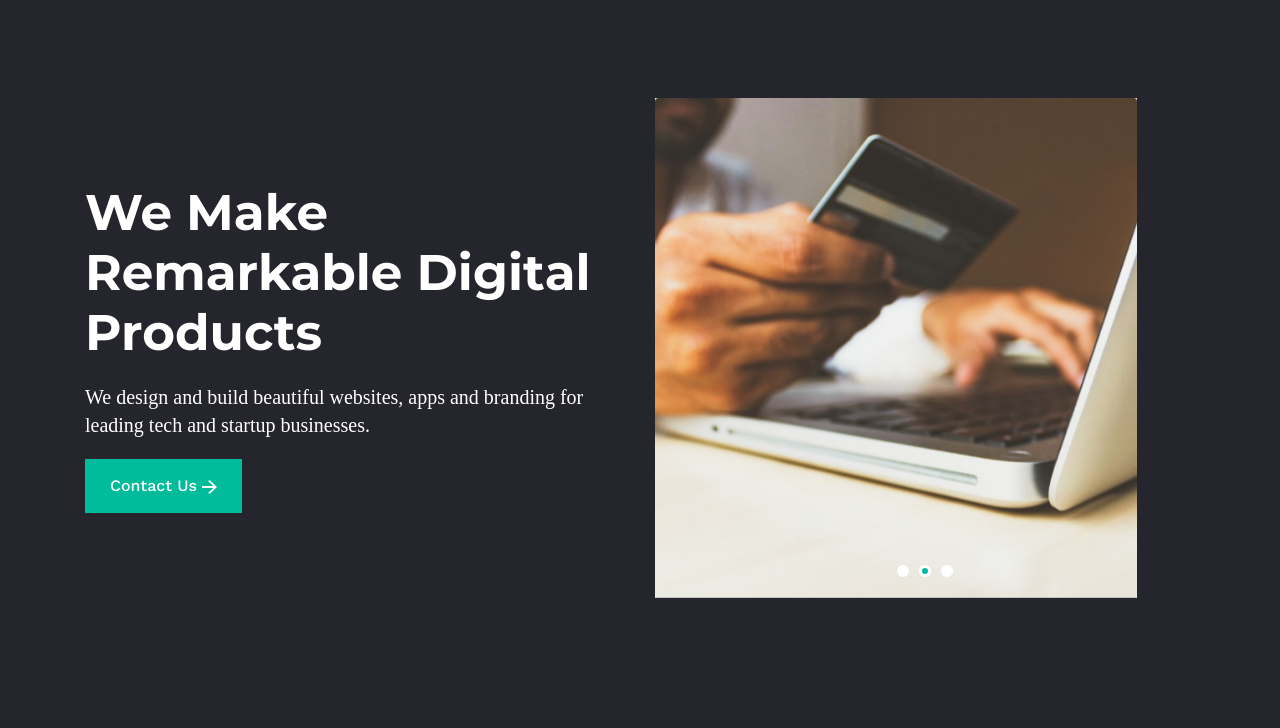
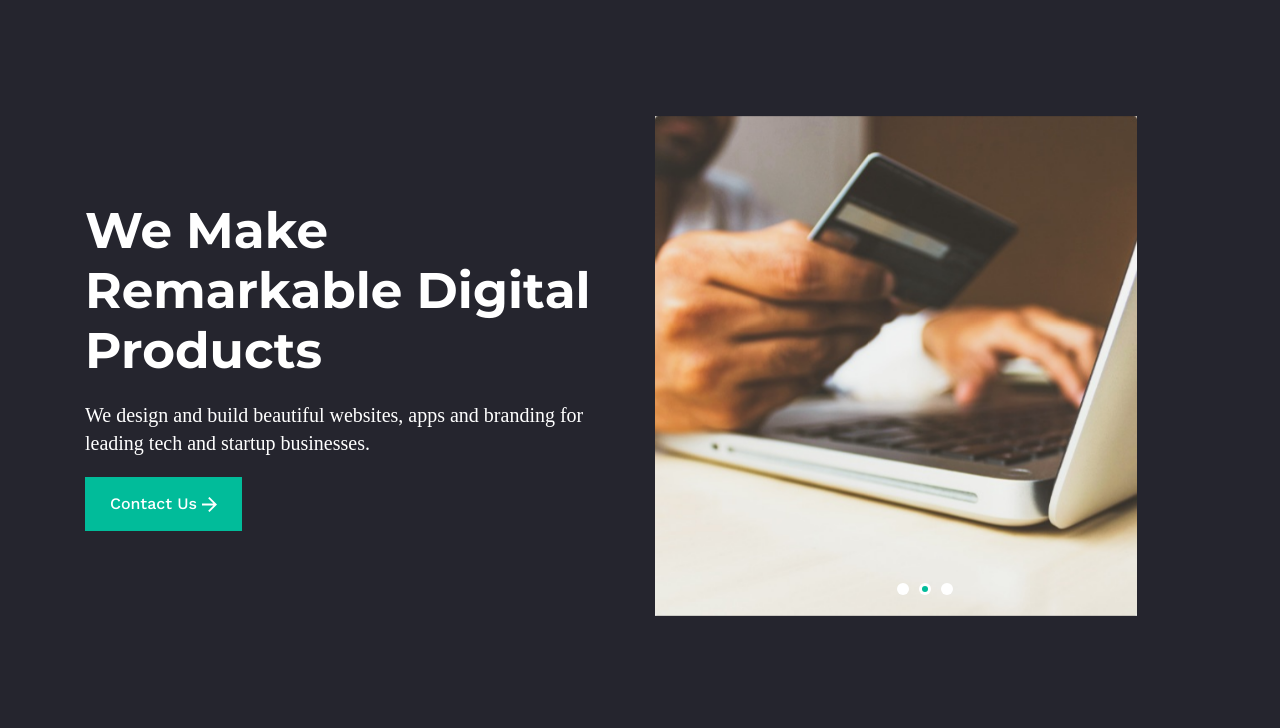
Before and after one commit to deepanshutyagi8126/AnW-Bytes, a plain HTML site: page index.html in a window 1280 px wide. Shown: the part 72-800 px from the top of the page. Drawn offline with Linux system fonts and the light colour scheme; a web font is replaced by a local one.

Commit message:
Update style.css

```diff
--- a/css/style.css
+++ b/css/style.css
@@ -263,7 +263,7 @@ a.learn:hover::before{
 }
 .hero-section{
 background: var(--colorBlack);
-    padding: 115px 0px 75px;
+    padding-top:75px;
     height: 100vh;
     display: flex;
     align-items: center;
```
